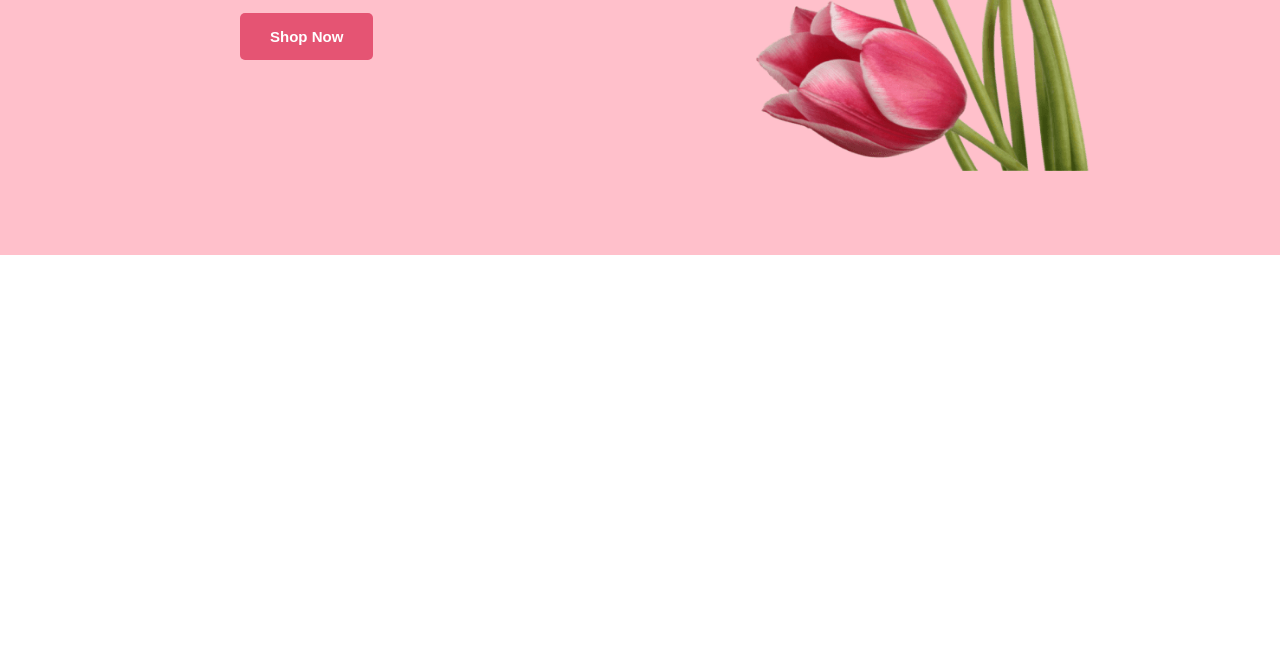
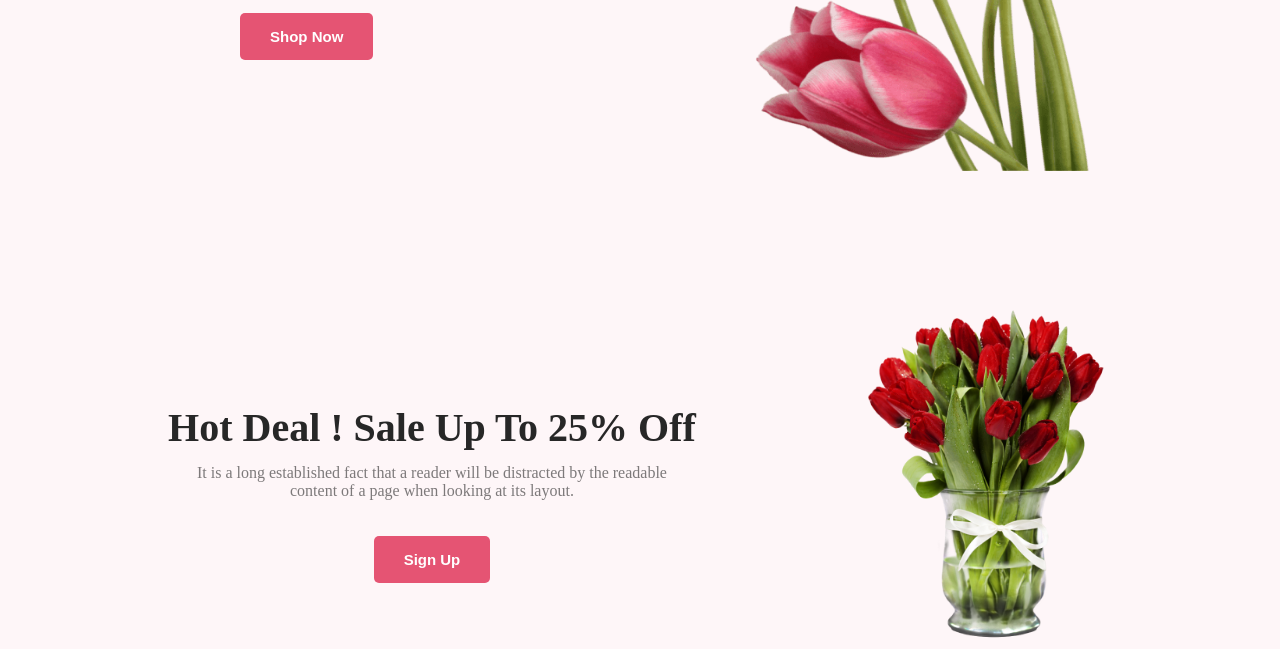
Before and after one commit to Arid009/flower-shop-assignment, a plain HTML site: page index.html in a window 1280 px wide. Shown: the part 539-1188 px from the top of the page. Before the commit the page ends 800 px from the top, so only its background shows below. Drawn offline with Linux system fonts and the light colour scheme.

Commit message:
added discount section

```diff
--- a/index.html
+++ b/index.html
@@ -19,5 +19,17 @@
             </div>
         </div>
     </header>
+    <main>
+        <section class="discount">
+            <div class="discount-description">
+                <h2 class="discount-title">Hot Deal ! Sale Up To 25% Off</h2>
+                <p class="discount-paragraph">It is a long established fact that a reader will be distracted by the readable <br>content of a page when looking at its layout.</p>
+                <button class="discount-btn">Sign Up</button>
+            </div>
+            <div>
+                <img class="discount-pic" src="Flower Asset/pngwing 8.png" alt="">
+            </div>
+        </section>
+    </main>
 </body>
 </html>
--- a/style.css
+++ b/style.css
@@ -3,7 +3,7 @@ body{
     padding: 0;
 }
 .banner-container{
-    background-color: pink;
+    background-color: rgba(229, 84, 115, 0.05);
     width: 100%;
     height: 98vh;
     margin-top: -20px;
@@ -45,3 +45,38 @@ body{
     height: 620px;
     margin-left:-200px;
 }
+.discount{
+    display: flex;
+    justify-content: space-evenly;
+    align-items: center;
+    text-align: center;
+    background-color: rgba(229, 84, 115, 0.05);
+    padding-top: 50px;
+}
+.discount-title{
+
+    color: #272727;
+    font-size: 40px;
+    font-weight: 800;
+}
+.discount-btn{
+    padding: 15px 30px;
+    border-radius: 5px;
+    border: none;
+    background-color: #E55473;
+    font-size: 15px;
+    font-weight: 700;
+    color: white;
+    margin-top: 20px;
+}
+.discount-pic{
+    width: 248px;
+    height: 340px;
+}
+.discount-paragraph{
+    /* width: 50%; */
+    font-weight: 400;
+    margin-top: -20px;
+    color: rgba(39, 39, 39, 0.60);
+
+}
```
